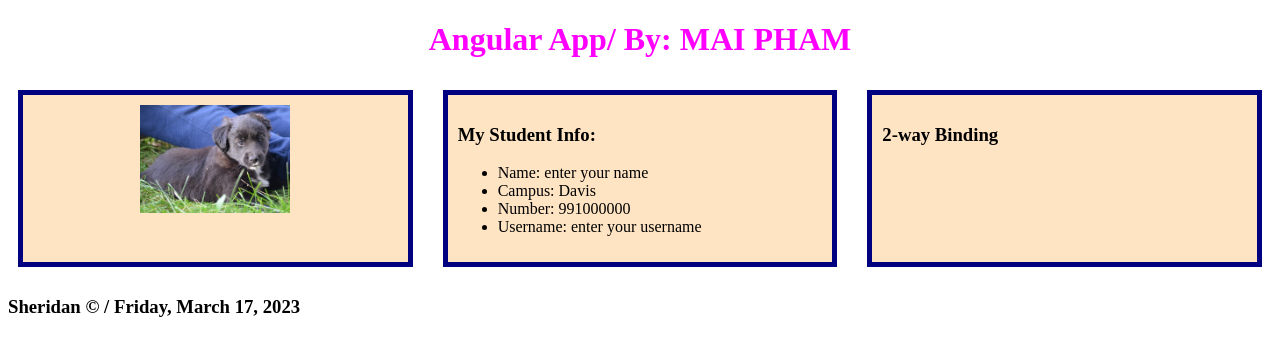
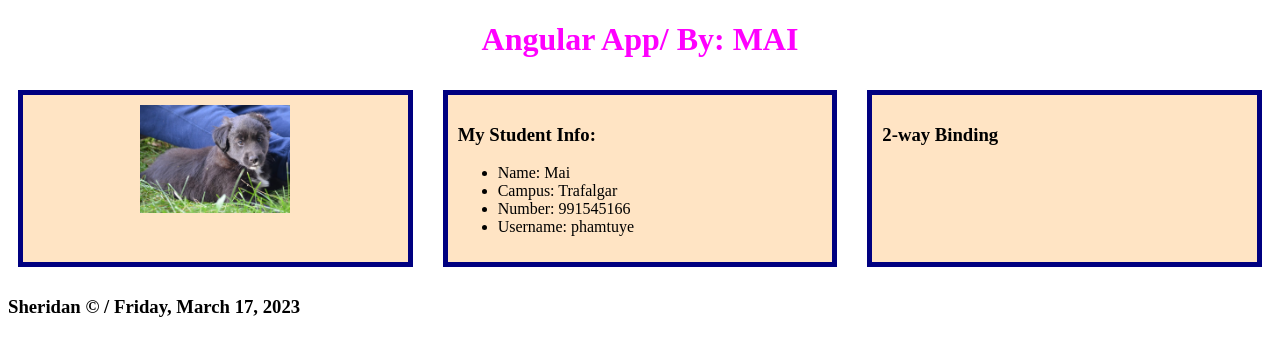
Before and after one commit to maimengmeo/secondApp, an Angular app: page / in a window 1280 px wide. Shown: the top 356 px of the page. Built offline with nearby package versions, Linux system fonts and the light colour scheme.

Commit message:
class, student var, inject in header, content

```diff
--- a/src/app/app.component.html
+++ b/src/app/app.component.html
@@ -1,3 +1,4 @@
-<app-header></app-header>
-<app-content></app-content>
+<app-header [student]="bio"></app-header>
+<!-- [child var name]="parent var name"  -->
+<app-content [student]="bio"></app-content>
 <app-footer></app-footer>
--- a/src/app/app.component.ts
+++ b/src/app/app.component.ts
@@ -1,5 +1,5 @@
 import { Component } from '@angular/core';
-
+import {Student} from './myClasses/student';
 @Component({
   selector: 'app-root',
   templateUrl: './app.component.html',
@@ -7,4 +7,11 @@ import { Component } from '@angular/core';
 })
 export class AppComponent {
   title = 'secondApp';
+
+  bio: Student = {
+    sid: 991545166,
+    sname: 'Mai',
+    scampus: 'Trafalgar',
+    slogin: 'phamtuye'
+  }
 }
--- a/src/app/content/content.component.html
+++ b/src/app/content/content.component.html
@@ -6,10 +6,10 @@
     <div class="listArea common">
       <h3>My Student Info:</h3>
       <ul>
-        <li>Name: enter your name</li>
-        <li>Campus: Davis</li>
-        <li>Number: 991000000</li>
-        <li>Username: enter your username</li>
+        <li>Name: {{student.sname}}</li>
+        <li>Campus: {{student.scampus}}</li>
+        <li>Number: {{student.sid}}</li>
+        <li>Username: {{student.slogin}}</li>
       </ul>
     </div>
     <div class="inputArea common">
--- a/src/app/content/content.component.ts
+++ b/src/app/content/content.component.ts
@@ -1,4 +1,5 @@
-import { Component } from '@angular/core';
+import { Component, Input } from '@angular/core';
+import {Student} from '../myClasses/student';
 
 @Component({
   selector: 'app-content',
@@ -6,5 +7,5 @@ import { Component } from '@angular/core';
   styleUrls: ['./content.component.css']
 })
 export class ContentComponent {
-
+  @Input() student!: Student;
 }
--- a/src/app/header/header.component.html
+++ b/src/app/header/header.component.html
@@ -1,2 +1,2 @@
-<h1>Angular App/ By: {{sname | uppercase}} </h1>
+<h1>Angular App/ By: {{student.sname | uppercase}} </h1>
 <!-- variable {{}} -->
--- a/src/app/header/header.component.ts
+++ b/src/app/header/header.component.ts
@@ -1,4 +1,5 @@
-import { Component } from '@angular/core';
+import { Component, Input } from '@angular/core';
+import {Student} from '../myClasses/student';
 
 @Component({
   selector: 'app-header',
@@ -7,5 +8,7 @@ import { Component } from '@angular/core';
 })
 export class HeaderComponent {
   //js go here
-  sname = "Mai Pham";
+  // sname = "Mai Pham";
+
+  @Input() student!: Student;
 }
--- a/src/app/myClasses/student.ts
+++ b/src/app/myClasses/student.ts
@@ -1,5 +1,9 @@
 // ts: type script
 
 export class Student {
+    sid!: number; //! mean promise wont leave this blank
+    sname!: string;
+    scampus!: string;
+    slogin!: string;
 
 }
```
